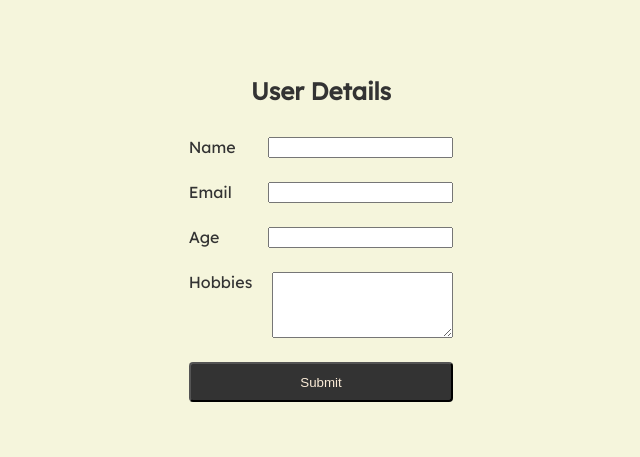
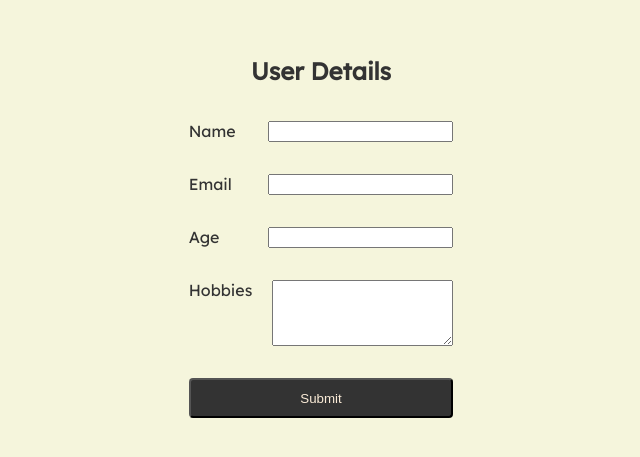
Before and after one commit to uxprateek/Percy_setup, a website: page index.html in a window 1280 px wide. Shown: the part 165-622 px from the top of the page, without its empty margins (319-959 px from the left). Drawn offline with Linux system fonts and the light colour scheme.

Commit message:
Update index.html

```diff
--- a/index.html
+++ b/index.html
@@ -21,7 +21,7 @@
 
     .row{
     display: flex;
-    padding: 12px;
+    padding: 16px;
     flex-direction: row;
     justify-content: space-between;
     border-bottom: 1px #fff;
```
